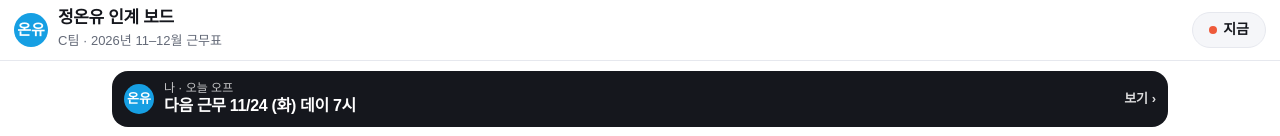
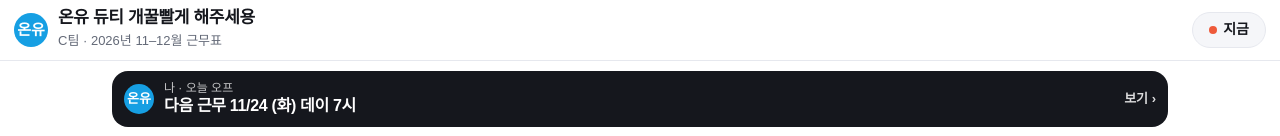
Before and after one commit to honghongonon/onyu-handover-board, a plain HTML site: page index.html in a window 1280 px wide. Shown: the top 136 px of the page. Drawn offline with Linux system fonts and the light colour scheme; a web font is replaced by a local one.

Commit message:
사이트 이름을 '온유 듀티 개꿀빨게 해주세용'으로 변경
Co-Authored-By: Claude Opus 5.5 <noreply@anthropic.com>
Claude-Session: https://claude.ai/code/session_0175ye5ejDfW7fWCqHvSLACW

```diff
--- a/index.html
+++ b/index.html
@@ -3,7 +3,7 @@
 <head>
 <meta charset="utf-8">
 <meta name="viewport" content="width=device-width,initial-scale=1,viewport-fit=cover">
-<title>정온유 인계 보드</title>
+<title>온유 듀티 개꿀빨게 해주세용</title>
 <link rel="preconnect" href="https://fonts.googleapis.com">
 <link rel="preconnect" href="https://fonts.gstatic.com" crossorigin>
 <link href="https://fonts.googleapis.com/css2?family=IBM+Plex+Sans+KR:wght@400;500;600;700&display=swap" rel="stylesheet">
@@ -127,7 +127,7 @@ main{grid-template-areas:"me" "now" "cal" "hero" "crew" "board" "pics"}
 <body>
 <header class="top">
   <div class="bar">
-    <div class="me"><div class="av">온유</div><div><b>정온유 인계 보드</b><small>C팀 · 2026년 11–12월 근무표</small></div></div>
+    <div class="me"><div class="av">온유</div><div><b>온유 듀티 개꿀빨게 해주세용</b><small>C팀 · 2026년 11–12월 근무표</small></div></div>
     <button class="nowbtn" id="goNow" type="button"><i></i>지금</button>
   </div>
 </header>
```
Also changed, not shown: 1 other file.
